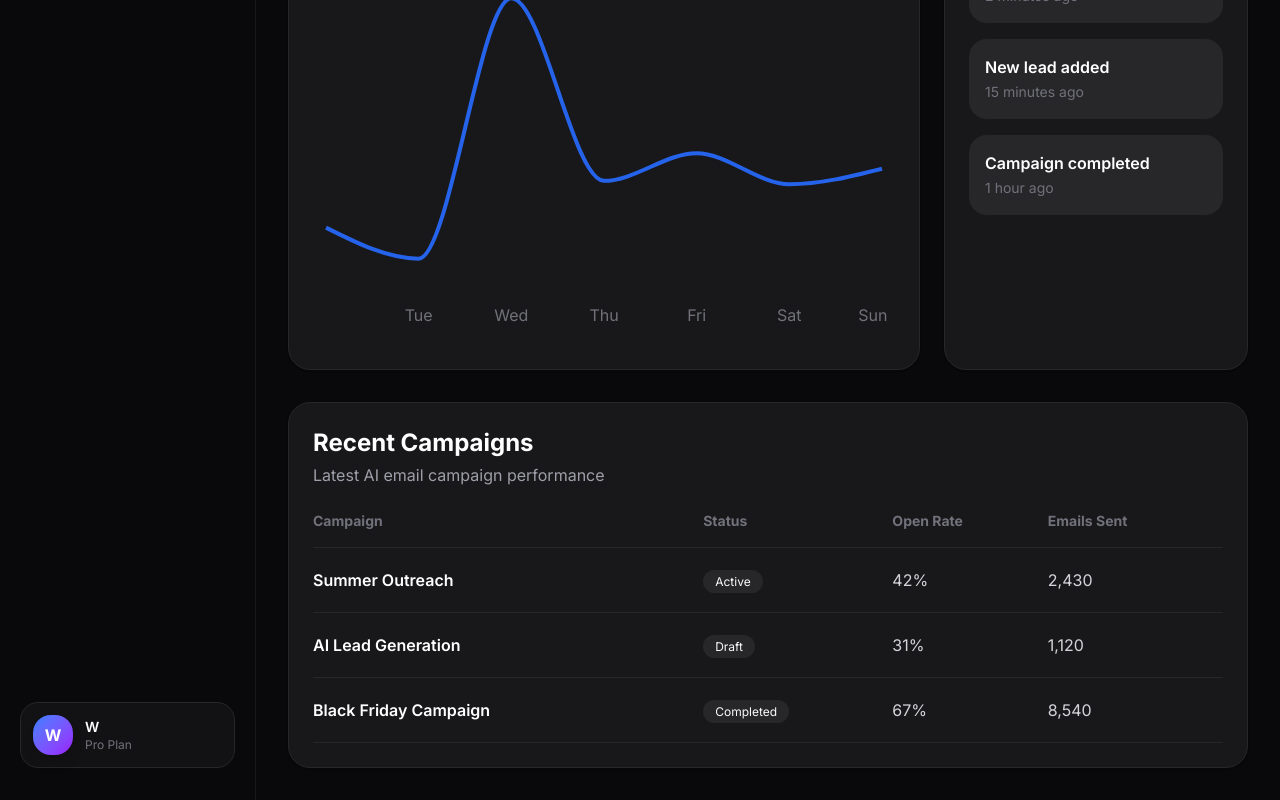
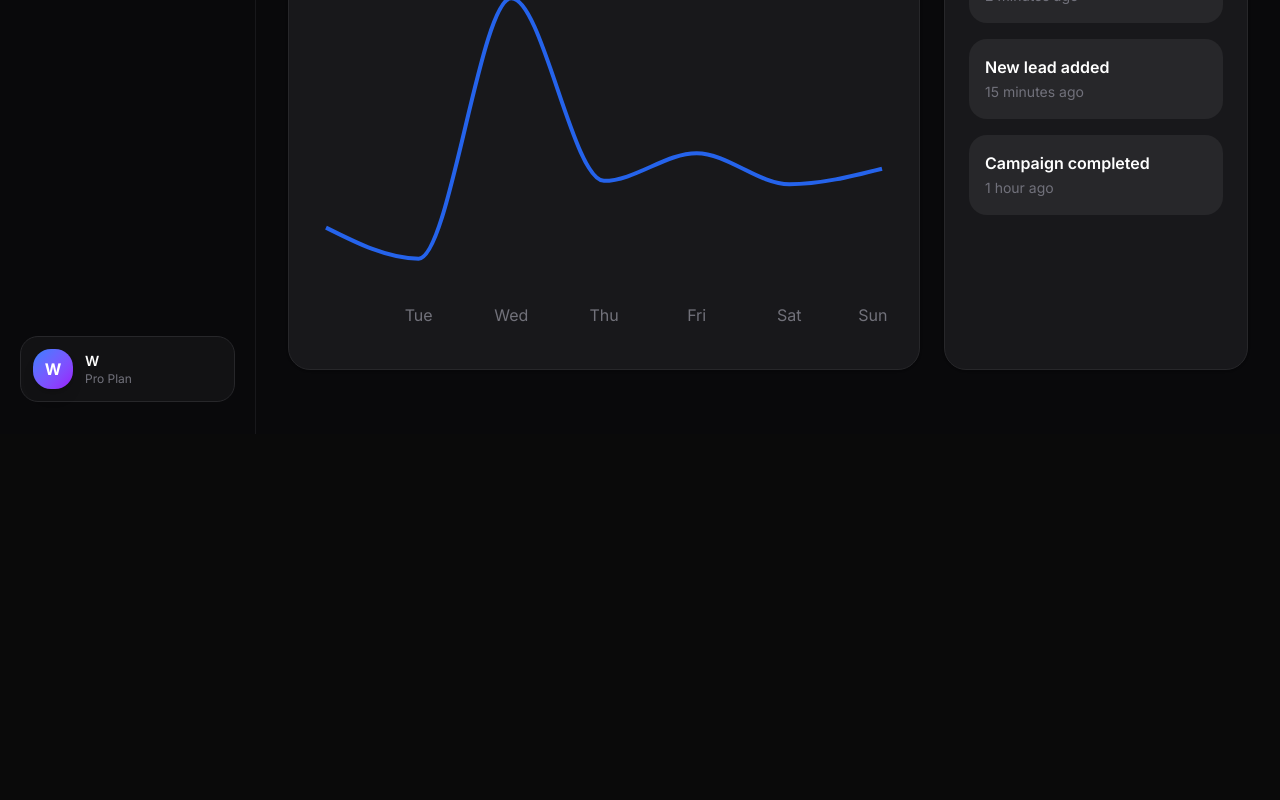
Before and after one commit to srinidhxi/Globopersona-Redesign, a Next.js app: page / in a window 1280 px wide. Shown: the part 594-1394 px from the top of the page. After the commit the page ends 1028 px from the top, so only its background shows below. Built offline with nearby package versions, Linux system fonts and the light colour scheme.

Commit message:
Improve dashboard dropdown interactions

```diff
--- a/src/app/page.tsx
+++ b/src/app/page.tsx
@@ -53,10 +53,13 @@ const campaigns = [
 ]
 
 export default function Home() {
+
   const [showNotifications, setShowNotifications] = useState(false)
+
   const [showProfileMenu, setShowProfileMenu] = useState(false)
 
   return (
+
     <div className="flex bg-zinc-100 dark:bg-zinc-950">
 
       <Sidebar />
@@ -99,9 +102,10 @@ export default function Home() {
             <div className="relative">
 
               <button
-                onClick={() =>
+                onClick={() => {
                   setShowNotifications(!showNotifications)
-                }
+                  setShowProfileMenu(false)
+                }}
                 className="w-12 h-12 rounded-2xl bg-white dark:bg-zinc-900 border border-zinc-200 dark:border-zinc-800 flex items-center justify-center shadow-sm hover:shadow-md transition-all duration-300 text-zinc-900 dark:text-white"
               >
 
@@ -178,11 +182,11 @@ export default function Home() {
 
               {showProfileMenu && (
 
-                <div className="absolute right-0 mt-3 w-64 bg-white dark:bg-zinc-900 border border-zinc-200 dark:border-zinc-800 rounded-3xl shadow-2xl p-3 z-50">
+                <div className="absolute right-0 mt-3 w-72 bg-white dark:bg-zinc-900 border border-zinc-200 dark:border-zinc-800 rounded-3xl shadow-2xl p-3 z-50">
 
                   <div className="p-4 border-b border-zinc-200 dark:border-zinc-800">
 
-                    <h3 className="font-bold text-zinc-900 dark:text-white">
+                    <h3 className="font-bold text-xl text-zinc-900 dark:text-white">
                       Sri Nidhi
                     </h3>
 
@@ -192,21 +196,44 @@ export default function Home() {
 
                   </div>
 
-                  <div className="mt-2 space-y-1">
+                  <div className="mt-3 space-y-1">
 
-                    <button className="w-full text-left px-4 py-3 rounded-2xl hover:bg-zinc-100 dark:hover:bg-zinc-800 transition-all text-zinc-700 dark:text-zinc-300">
+                    <button
+                      onClick={() => {
+                        setShowProfileMenu(false)
+                        window.location.href = "/settings"
+                      }}
+                      className="w-full text-left px-4 py-3 rounded-2xl hover:bg-zinc-100 dark:hover:bg-zinc-800 transition-all text-zinc-700 dark:text-zinc-300"
+                    >
                       My Profile
                     </button>
 
-                    <button className="w-full text-left px-4 py-3 rounded-2xl hover:bg-zinc-100 dark:hover:bg-zinc-800 transition-all text-zinc-700 dark:text-zinc-300">
+                    <button
+                      onClick={() => {
+                        setShowProfileMenu(false)
+                        window.location.href = "/settings"
+                      }}
+                      className="w-full text-left px-4 py-3 rounded-2xl hover:bg-zinc-100 dark:hover:bg-zinc-800 transition-all text-zinc-700 dark:text-zinc-300"
+                    >
                       Settings
                     </button>
 
-                    <button className="w-full text-left px-4 py-3 rounded-2xl hover:bg-zinc-100 dark:hover:bg-zinc-800 transition-all text-zinc-700 dark:text-zinc-300">
+                    <button
+                      onClick={() =>
+                        alert("Billing page coming soon 🚀")
+                      }
+                      className="w-full text-left px-4 py-3 rounded-2xl hover:bg-zinc-100 dark:hover:bg-zinc-800 transition-all text-zinc-700 dark:text-zinc-300"
+                    >
                       Billing
                     </button>
 
-                    <button className="w-full text-left px-4 py-3 rounded-2xl hover:bg-red-100 dark:hover:bg-red-900/30 transition-all text-red-600">
+                    <button
+                      onClick={() => {
+                        setShowProfileMenu(false)
+                        window.location.href = "/login"
+                      }}
+                      className="w-full text-left px-4 py-3 rounded-2xl hover:bg-red-100 dark:hover:bg-red-900/30 transition-all text-red-600"
+                    >
                       Logout
                     </button>
 
@@ -222,27 +249,27 @@ export default function Home() {
 
         </div>
 
-        {/* STATS CARDS */}
+        {/* STATS */}
         <div className="grid grid-cols-1 sm:grid-cols-2 2xl:grid-cols-4 gap-6 mb-8">
 
           {/* CARD 1 */}
-          <div className="bg-gradient-to-br from-blue-500 to-indigo-600 p-6 rounded-3xl text-white shadow-lg min-w-0">
+          <div className="bg-gradient-to-br from-blue-500 to-indigo-600 p-6 rounded-3xl text-white shadow-lg">
 
-            <div className="flex items-center justify-between gap-4">
+            <div className="flex items-center justify-between">
 
-              <div className="min-w-0">
+              <div>
 
-                <p className="text-sm text-blue-100 whitespace-nowrap">
+                <p className="text-sm text-blue-100">
                   Total Campaigns
                 </p>
 
-                <h2 className="text-3xl xl:text-4xl font-bold mt-4 truncate">
+                <h2 className="text-4xl font-bold mt-4">
                   48
                 </h2>
 
               </div>
 
-              <div className="bg-white/20 p-4 rounded-2xl shrink-0">
+              <div className="bg-white/20 p-4 rounded-2xl">
                 <Mail size={28} />
               </div>
 
@@ -251,23 +278,23 @@ export default function Home() {
           </div>
 
           {/* CARD 2 */}
-          <div className="bg-white dark:bg-zinc-900 p-6 rounded-3xl border border-zinc-200 dark:border-zinc-800 shadow-sm min-w-0">
+          <div className="bg-white dark:bg-zinc-900 p-6 rounded-3xl border border-zinc-200 dark:border-zinc-800 shadow-sm">
 
-            <div className="flex items-center justify-between gap-4">
+            <div className="flex items-center justify-between">
 
-              <div className="min-w-0">
+              <div>
 
-                <p className="text-zinc-500 dark:text-zinc-400 text-sm whitespace-nowrap">
+                <p className="text-zinc-500 dark:text-zinc-400 text-sm">
                   Open Rate
                 </p>
 
-                <h2 className="text-3xl xl:text-4xl font-bold mt-4 text-zinc-900 dark:text-white truncate">
+                <h2 className="text-4xl font-bold mt-4 text-zinc-900 dark:text-white">
                   28.4%
                 </h2>
 
               </div>
 
-              <div className="bg-green-100 p-4 rounded-2xl shrink-0">
+              <div className="bg-green-100 p-4 rounded-2xl">
 
                 <TrendingUp
                   className="text-green-600"
@@ -281,23 +308,23 @@ export default function Home() {
           </div>
 
           {/* CARD 3 */}
-          <div className="bg-white dark:bg-zinc-900 p-6 rounded-3xl border border-zinc-200 dark:border-zinc-800 shadow-sm min-w-0">
+          <div className="bg-white dark:bg-zinc-900 p-6 rounded-3xl border border-zinc-200 dark:border-zinc-800 shadow-sm">
 
-            <div className="flex items-center justify-between gap-4">
+            <div className="flex items-center justify-between">
 
-              <div className="min-w-0">
+              <div>
 
-                <p className="text-zinc-500 dark:text-zinc-400 text-sm whitespace-nowrap">
+                <p className="text-zinc-500 dark:text-zinc-400 text-sm">
                   AI Emails Sent
                 </p>
 
-                <h2 className="text-3xl xl:text-4xl font-bold mt-4 text-zinc-900 dark:text-white truncate">
+                <h2 className="text-4xl font-bold mt-4 text-zinc-900 dark:text-white">
                   12.8K
                 </h2>
 
               </div>
 
-              <div className="bg-purple-100 p-4 rounded-2xl shrink-0">
+              <div className="bg-purple-100 p-4 rounded-2xl">
 
                 <Sparkles
                   className="text-purple-600"
@@ -311,23 +338,23 @@ export default function Home() {
           </div>
 
           {/* CARD 4 */}
-          <div className="bg-white dark:bg-zinc-900 p-6 rounded-3xl border border-zinc-200 dark:border-zinc-800 shadow-sm min-w-0 overflow-hidden">
+          <div className="bg-white dark:bg-zinc-900 p-6 rounded-3xl border border-zinc-200 dark:border-zinc-800 shadow-sm">
 
-            <div className="flex items-center justify-between gap-4">
+            <div className="flex items-center justify-between">
 
-              <div className="min-w-0 flex-1">
+              <div>
 
-                <p className="text-zinc-500 dark:text-zinc-400 text-sm whitespace-nowrap">
+                <p className="text-zinc-500 dark:text-zinc-400 text-sm">
                   Revenue Generated
                 </p>
 
-                <h2 className="text-3xl xl:text-4xl font-bold mt-4 text-zinc-900 dark:text-white truncate">
+                <h2 className="text-4xl font-bold mt-4 text-zinc-900 dark:text-white">
                   $24,847
                 </h2>
 
               </div>
 
-              <div className="bg-yellow-100 p-4 rounded-2xl shrink-0 flex items-center justify-center">
+              <div className="bg-yellow-100 p-4 rounded-2xl">
 
                 <DollarSign
                   className="text-yellow-600"
@@ -342,7 +369,7 @@ export default function Home() {
 
         </div>
 
-        {/* MAIN SECTION */}
+        {/* CONTENT */}
         <div className="grid grid-cols-1 xl:grid-cols-3 gap-6 mb-8">
 
           {/* CHART */}
@@ -409,30 +436,39 @@ export default function Home() {
             <div className="space-y-4">
 
               <div className="p-4 rounded-2xl bg-zinc-100 dark:bg-zinc-800">
+
                 <p className="font-semibold text-zinc-900 dark:text-white">
                   Emma opened campaign
                 </p>
+
                 <span className="text-sm text-zinc-500">
                   2 minutes ago
                 </span>
+
               </div>
 
               <div className="p-4 rounded-2xl bg-zinc-100 dark:bg-zinc-800">
+
                 <p className="font-semibold text-zinc-900 dark:text-white">
                   New lead added
                 </p>
+
                 <span className="text-sm text-zinc-500">
                   15 minutes ago
                 </span>
+
               </div>
 
               <div className="p-4 rounded-2xl bg-zinc-100 dark:bg-zinc-800">
+
                 <p className="font-semibold text-zinc-900 dark:text-white">
                   Campaign completed
                 </p>
+
                 <span className="text-sm text-zinc-500">
                   1 hour ago
                 </span>
+
               </div>
 
             </div>
@@ -441,81 +477,10 @@ export default function Home() {
 
         </div>
 
-        {/* RECENT CAMPAIGNS */}
-        <div className="bg-white dark:bg-zinc-900 rounded-3xl p-6 border border-zinc-200 dark:border-zinc-800 shadow-sm overflow-x-auto">
-
-          <div className="flex items-center justify-between mb-6">
-
-            <div>
-
-              <h2 className="text-2xl font-bold text-zinc-900 dark:text-white">
-                Recent Campaigns
-              </h2>
-
-              <p className="text-zinc-500 dark:text-zinc-400 mt-1">
-                Latest AI email campaign performance
-              </p>
-
-            </div>
-
-          </div>
-
-          <table className="w-full min-w-[600px]">
-
-            <thead>
-
-              <tr className="border-b border-zinc-200 dark:border-zinc-800 text-left text-zinc-500 text-sm">
-
-                <th className="pb-4">Campaign</th>
-                <th className="pb-4">Status</th>
-                <th className="pb-4">Open Rate</th>
-                <th className="pb-4">Emails Sent</th>
-
-              </tr>
-
-            </thead>
-
-            <tbody>
-
-              {campaigns.map((campaign, index) => (
-
-                <tr
-                  key={index}
-                  className="border-b border-zinc-100 dark:border-zinc-800"
-                >
-
-                  <td className="py-5 font-semibold text-zinc-900 dark:text-white">
-                    {campaign.name}
-                  </td>
-
-                  <td className="py-5">
-
-                    <span className="px-3 py-1 rounded-full text-xs bg-zinc-100 dark:bg-zinc-800">
-                      {campaign.status}
-                    </span>
-
-                  </td>
-
-                  <td className="py-5 text-zinc-700 dark:text-zinc-300">
-                    {campaign.openRate}
-                  </td>
-
-                  <td className="py-5 text-zinc-700 dark:text-zinc-300">
-                    {campaign.sent}
-                  </td>
-
-                </tr>
-
-              ))}
-
-            </tbody>
-
-          </table>
-
-        </div>
-
       </div>
 
     </div>
+
   )
+
 }
```
